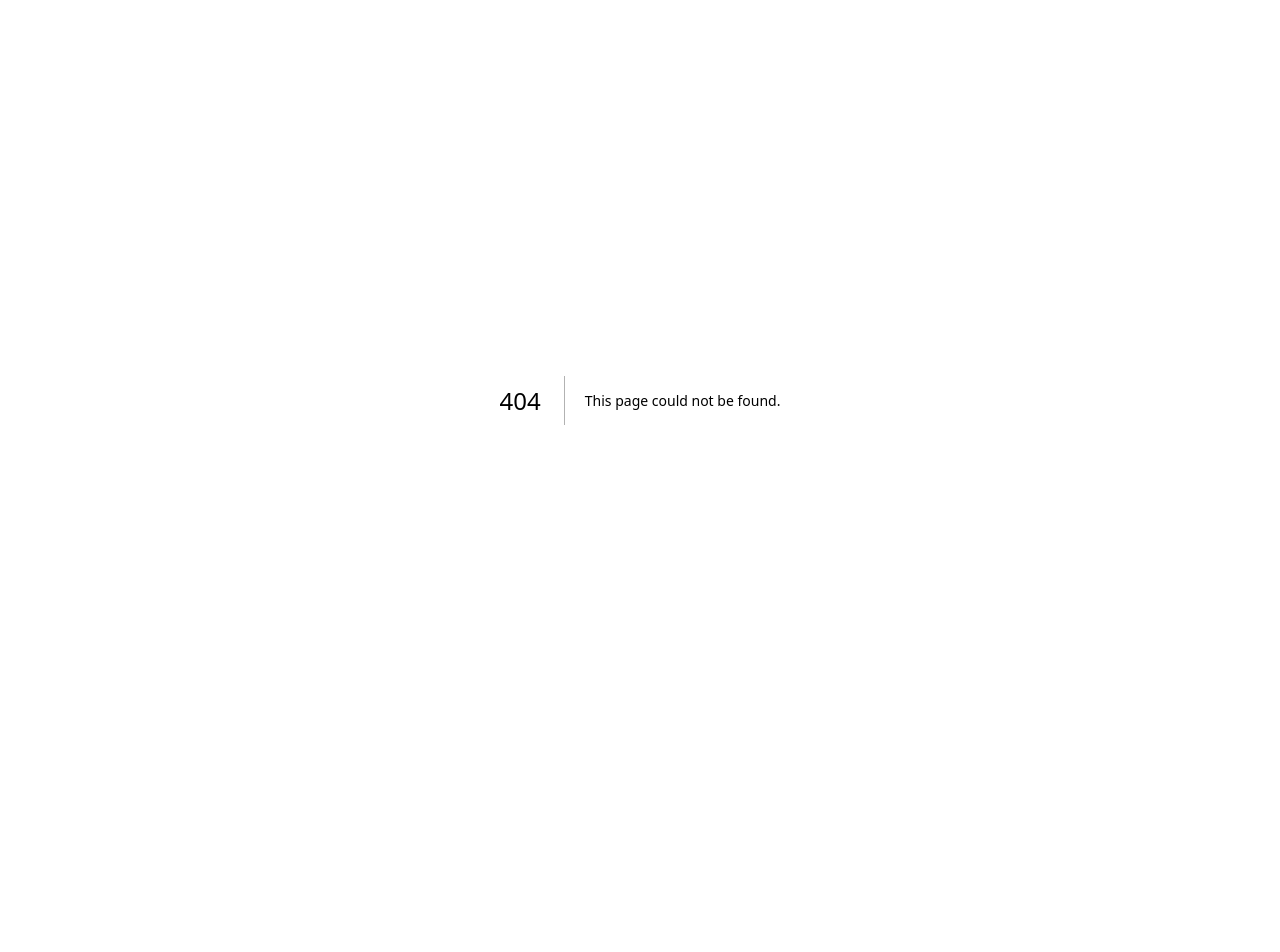
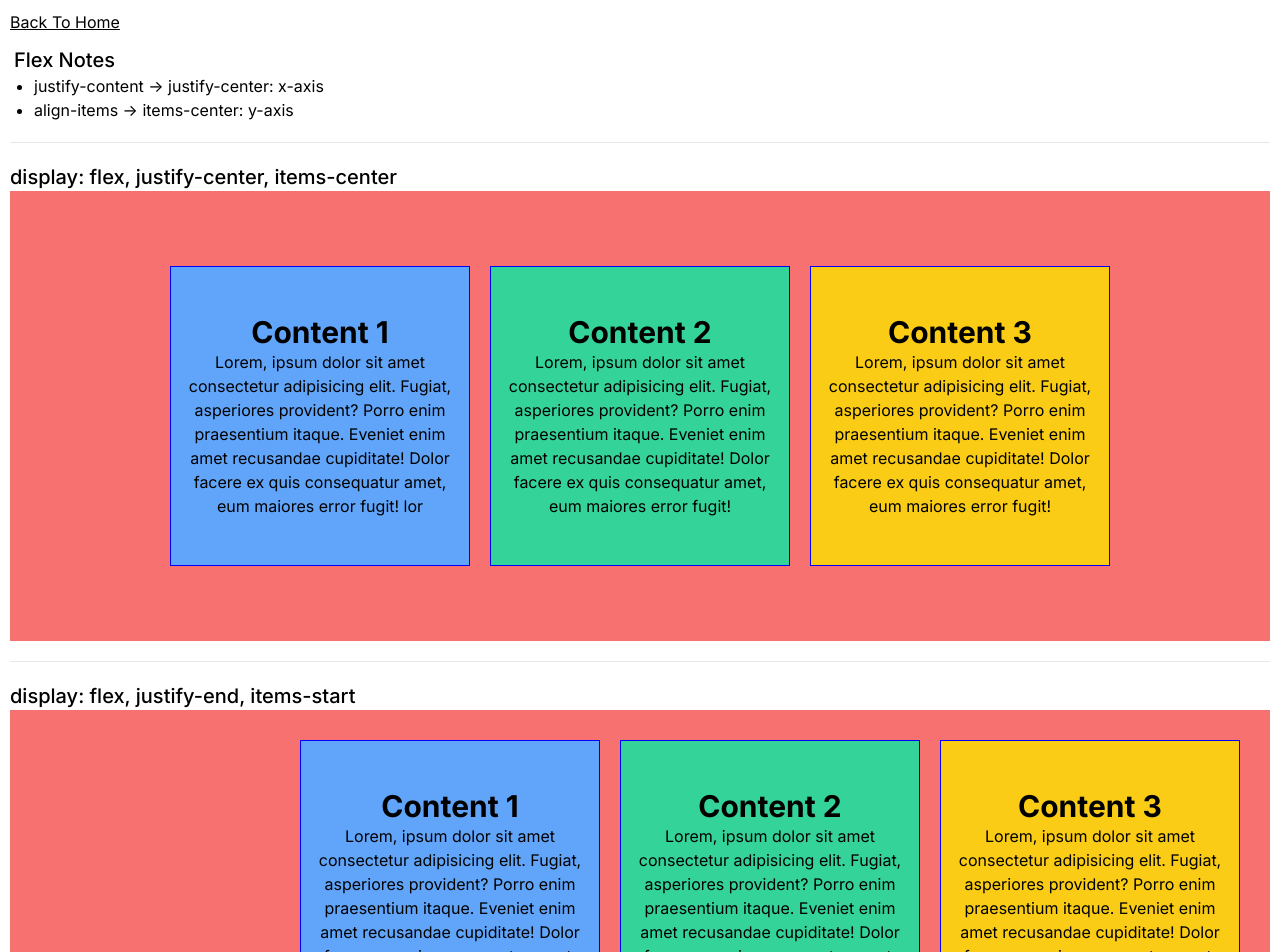
Before and after one commit to rayhannovelo/NextJS-Tailwind-Layout-Examples, a Next.js app: page /flex-alignment in a window 1280 px wide. Before the commit this address had no page. Shown: the top 952 px of the page. Before the commit the page ends 800 px from the top, so only its background shows below. Built offline with nearby package versions, Linux system fonts and the light colour scheme.

Commit message:
add flex alignment example

```diff
--- /dev/null
+++ b/app/flex-alignment/page.tsx
@@ -0,0 +1,118 @@
+import Link from "next/link";
+
+export default function Page() {
+  return (
+    <div id="flex-alignment">
+      <Link href="/" className="underline mb-3 block">
+        Back To Home
+      </Link>
+
+      <div className="ml-1">
+        <h3>Flex Notes</h3>
+        <ol className="list-disc pl-5">
+          <li>justify-content {"->"} justify-center: x-axis</li>
+          <li>align-items {"->"} items-center: y-axis</li>
+        </ol>
+      </div>
+
+      <hr className="my-5"></hr>
+
+      <h3>display: flex, justify-center, items-center</h3>
+      <div className="flex flex-wrap justify-center items-center bg-red-400 min-h-[450px] p-5">
+        <div className="content bg-blue-400 flex flex-col justify-center items-center text-center">
+          <h1>Content 1</h1>
+          <p>
+            Lorem, ipsum dolor sit amet consectetur adipisicing elit. Fugiat,
+            asperiores provident? Porro enim praesentium itaque. Eveniet enim
+            amet recusandae cupiditate! Dolor facere ex quis consequatur amet,
+            eum maiores error fugit! lor
+          </p>
+        </div>
+        <div className="content bg-emerald-400 flex flex-col justify-center items-center text-center">
+          <h1>Content 2</h1>
+          <p>
+            Lorem, ipsum dolor sit amet consectetur adipisicing elit. Fugiat,
+            asperiores provident? Porro enim praesentium itaque. Eveniet enim
+            amet recusandae cupiditate! Dolor facere ex quis consequatur amet,
+            eum maiores error fugit!
+          </p>
+        </div>
+        <div className="content bg-yellow-400 flex flex-col justify-center items-center text-center">
+          <h1>Content 3</h1>
+          <p>
+            Lorem, ipsum dolor sit amet consectetur adipisicing elit. Fugiat,
+            asperiores provident? Porro enim praesentium itaque. Eveniet enim
+            amet recusandae cupiditate! Dolor facere ex quis consequatur amet,
+            eum maiores error fugit!
+          </p>
+        </div>
+      </div>
+
+      <hr className="my-5"></hr>
+
+      <h3>display: flex, justify-end, items-start</h3>
+      <div className="flex flex-wrap justify-end items-start bg-red-400 min-h-[450px] p-5">
+        <div className="content bg-blue-400 flex flex-col justify-center items-center text-center">
+          <h1>Content 1</h1>
+          <p>
+            Lorem, ipsum dolor sit amet consectetur adipisicing elit. Fugiat,
+            asperiores provident? Porro enim praesentium itaque. Eveniet enim
+            amet recusandae cupiditate! Dolor facere ex quis consequatur amet,
+            eum maiores error fugit! lor
+          </p>
+        </div>
+        <div className="content bg-emerald-400 flex flex-col justify-center items-center text-center">
+          <h1>Content 2</h1>
+          <p>
+            Lorem, ipsum dolor sit amet consectetur adipisicing elit. Fugiat,
+            asperiores provident? Porro enim praesentium itaque. Eveniet enim
+            amet recusandae cupiditate! Dolor facere ex quis consequatur amet,
+            eum maiores error fugit!
+          </p>
+        </div>
+        <div className="content bg-yellow-400 flex flex-col justify-center items-center text-center">
+          <h1>Content 3</h1>
+          <p>
+            Lorem, ipsum dolor sit amet consectetur adipisicing elit. Fugiat,
+            asperiores provident? Porro enim praesentium itaque. Eveniet enim
+            amet recusandae cupiditate! Dolor facere ex quis consequatur amet,
+            eum maiores error fugit!
+          </p>
+        </div>
+      </div>
+
+      <hr className="my-5"></hr>
+
+      <h3>display: flex, justify-start, items-end</h3>
+      <div className="flex flex-wrap justify-start items-end bg-red-400 min-h-[450px] p-5">
+        <div className="content bg-blue-400 flex flex-col justify-center items-center text-center">
+          <h1>Content 1</h1>
+          <p>
+            Lorem, ipsum dolor sit amet consectetur adipisicing elit. Fugiat,
+            asperiores provident? Porro enim praesentium itaque. Eveniet enim
+            amet recusandae cupiditate! Dolor facere ex quis consequatur amet,
+            eum maiores error fugit! lor
+          </p>
+        </div>
+        <div className="content bg-emerald-400 flex flex-col justify-center items-center text-center">
+          <h1>Content 2</h1>
+          <p>
+            Lorem, ipsum dolor sit amet consectetur adipisicing elit. Fugiat,
+            asperiores provident? Porro enim praesentium itaque. Eveniet enim
+            amet recusandae cupiditate! Dolor facere ex quis consequatur amet,
+            eum maiores error fugit!
+          </p>
+        </div>
+        <div className="content bg-yellow-400 flex flex-col justify-center items-center text-center">
+          <h1>Content 3</h1>
+          <p>
+            Lorem, ipsum dolor sit amet consectetur adipisicing elit. Fugiat,
+            asperiores provident? Porro enim praesentium itaque. Eveniet enim
+            amet recusandae cupiditate! Dolor facere ex quis consequatur amet,
+            eum maiores error fugit!
+          </p>
+        </div>
+      </div>
+    </div>
+  );
+}
--- a/app/globals.css
+++ b/app/globals.css
@@ -57,3 +57,15 @@
     padding: 5px;
   }
 }
+
+#flex-alignment {
+  margin: 10px;
+
+  .content {
+    border: 1px solid blue;
+    padding: 10px;
+    margin: 10px;
+    width: 300px;
+    min-height: 300px;
+  }
+}
```
